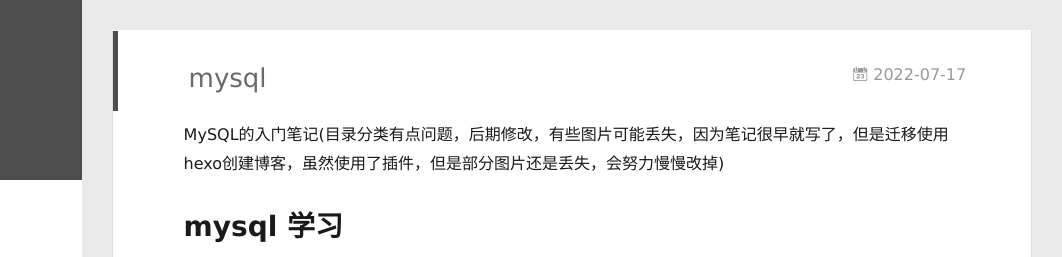
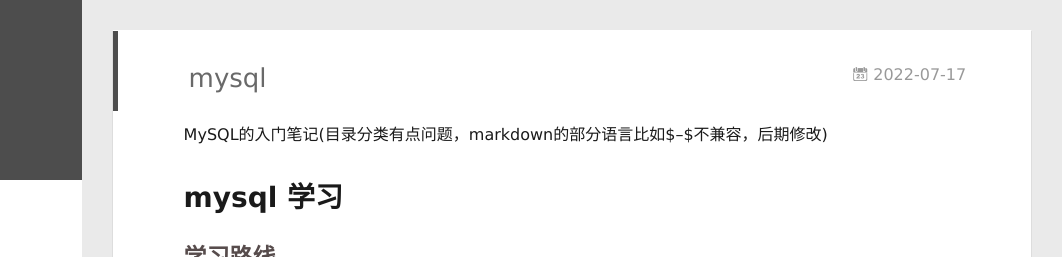
Before and after one commit to bigbigtrees1/bigbigtrees1.github.io, a plain HTML site: page 2022/07/17/mysql/index.html in a window 1280 px wide. Shown: the top 257 px of the page, 218-1280 px from the left. Drawn offline with Linux system fonts and the light colour scheme.

Commit message:
Site updated: 2022-07-17 21:43:45

```diff
--- a/2022/07/17/mysql/index.html
+++ b/2022/07/17/mysql/index.html
@@ -8,12 +8,12 @@
   <link rel="dns-prefetch" href="http://example.com">
   <title>mysql | 闲时写</title>
   <meta name="viewport" content="width=device-width, initial-scale=1, maximum-scale=1">
-  <meta name="description" content="MySQL的入门笔记(目录分类有点问题，后期修改，有些图片可能丢失，因为笔记很早就写了，但是迁移使用hexo创建博客，虽然使用了插件，但是部分图片还是丢失，会努力慢慢改掉)">
+  <meta name="description" content="MySQL的入门笔记(目录分类有点问题，markdown的部分语言比如$–$不兼容，后期修改)">
 <meta property="og:type" content="article">
 <meta property="og:title" content="mysql">
 <meta property="og:url" content="http://example.com/2022/07/17/mysql/index.html">
 <meta property="og:site_name" content="闲时写">
-<meta property="og:description" content="MySQL的入门笔记(目录分类有点问题，后期修改，有些图片可能丢失，因为笔记很早就写了，但是迁移使用hexo创建博客，虽然使用了插件，但是部分图片还是丢失，会努力慢慢改掉)">
+<meta property="og:description" content="MySQL的入门笔记(目录分类有点问题，markdown的部分语言比如$–$不兼容，后期修改)">
 <meta property="og:locale" content="zh_CN">
 <meta property="og:image" content="http://example.com/2022/07/17/mysql/mysql%E5%9F%BA%E7%A1%80%E7%AF%87.png">
 <meta property="og:image" content="http://example.com/2022/07/17/mysql/%E8%AF%BE%E7%A8%8B%E5%86%85%E5%AE%B9.png">
@@ -74,7 +74,7 @@
 <meta property="og:image" content="http://example.com/2022/07/17/mysql/%E6%95%B0%E6%8D%AE%E5%BA%93%E5%BB%BA%E6%A8%A14.png">
 <meta property="og:image" content="http://example.com/2022/07/17/mysql/%E6%95%B0%E6%8D%AE%E5%BA%93%E5%BB%BA%E6%A8%A15.png">
 <meta property="article:published_time" content="2022-07-17T13:04:55.000Z">
-<meta property="article:modified_time" content="2022-07-17T13:37:33.078Z">
+<meta property="article:modified_time" content="2022-07-17T13:38:54.887Z">
 <meta property="article:author" content="bigbigtree">
 <meta property="article:tag" content="mysql">
 <meta name="twitter:card" content="summary">
@@ -218,7 +218,7 @@
 
     <div class="article-entry" itemprop="articleBody">
 
-        <p>MySQL的入门笔记(目录分类有点问题，后期修改，有些图片可能丢失，因为笔记很早就写了，但是迁移使用hexo创建博客，虽然使用了插件，但是部分图片还是丢失，会努力慢慢改掉)</p>
+        <p>MySQL的入门笔记(目录分类有点问题，markdown的部分语言比如$–$不兼容，后期修改)</p>
 <span id="more"></span>
 
 <h1 id="mysql-学习"><a href="#mysql-学习" class="headerlink" title="mysql 学习"></a>mysql 学习</h1><h2 id="学习路线"><a href="#学习路线" class="headerlink" title="学习路线"></a>学习路线</h2><ul>
```
Also changed, not shown: index.html (+1 -1 lines).
